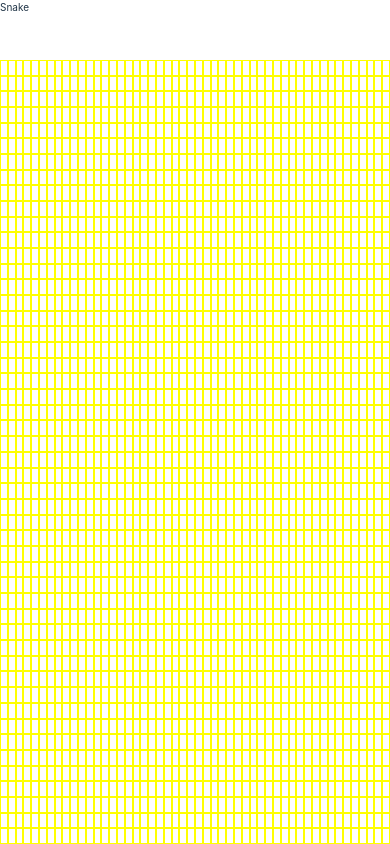
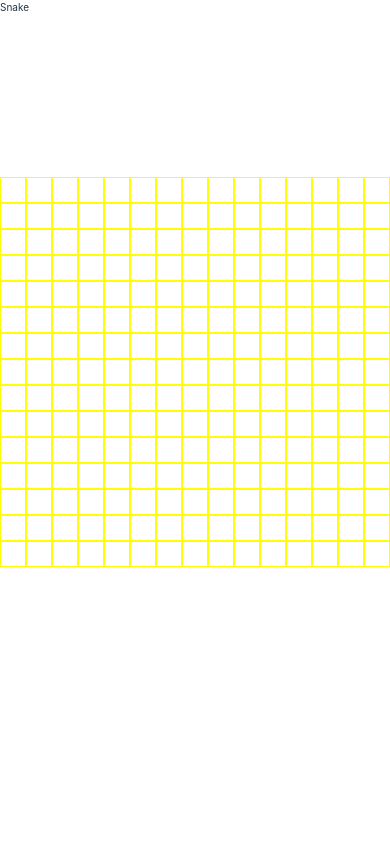
Before and after one commit to chasefarmer2808/vite-snake, a React (Vite) app: page / in a window 390 px wide. Built offline with nearby package versions, Linux system fonts and the light colour scheme.

Commit message:
game grid responsive styling

```diff
--- a/src/App.css
+++ b/src/App.css
@@ -1,6 +1,10 @@
 * {
   box-sizing: border-box;
   --header-height: 60px;
+  --breakpoint-sm: 350px;
+  --breakpoint-md: 550px;
+  --breakpoint-lg: 992px;
+  --breakpoint-xl: 1200px;
 }
 
 #root {
@@ -22,4 +26,7 @@ header {
 main {
   height: calc(100vh - var(--header-height));
   overflow-y: auto;
+  display: flex;
+  align-items: center;
+  justify-content: center;
 }
--- a/src/GameGrid.tsx
+++ b/src/GameGrid.tsx
@@ -9,7 +9,7 @@ interface GridNode {
   hasFood: boolean;
 }
 
-const BOARD_SIZE = 50;
+const BOARD_SIZE = 15;
 
 const GameGrid: React.FC = () => {
   const [gridState, setGridState] = useState<GridNode[][]>([[]]);
@@ -38,7 +38,7 @@ const GameGrid: React.FC = () => {
   return (
     <div
       className={classes.gameGrid}
-      style={{ gridTemplateColumns: `repeat(${BOARD_SIZE}, 1fr)` }}
+      style={{ gridTemplateColumns: `repeat(${BOARD_SIZE}, auto)` }}
     >
       {gridState.map((gridRow) =>
         gridRow.map((gridItem) => <GridBox key={gridItem.id} />)
--- a/src/styles/GameGrid.module.css
+++ b/src/styles/GameGrid.module.css
@@ -1,4 +1,22 @@
 .gameGrid {
   display: grid;
+  width: 100%;
   height: 100%;
+  grid-auto-rows: max-content;
+  max-width: var(--breakpoint-sm);
+  max-height: var(--breakpoint-sm);
 }
+
+@media only screen and (min-width: 350px) {
+  .gameGrid {
+    max-width: var(--breakpoint-md);
+    max-height: var(--breakpoint-md);
+  }
+}
+
+@media only screen and (min-width: 1550px) {
+  .gameGrid {
+    max-width: var(--breakpoint-lg);
+    max-height: var(--breakpoint-lg);
+  }
+}
--- a/src/styles/GridBox.module.css
+++ b/src/styles/GridBox.module.css
@@ -1,3 +1,4 @@
 .gridBox {
   border: 1px solid yellow;
+  aspect-ratio: 1/1;
 }
```
